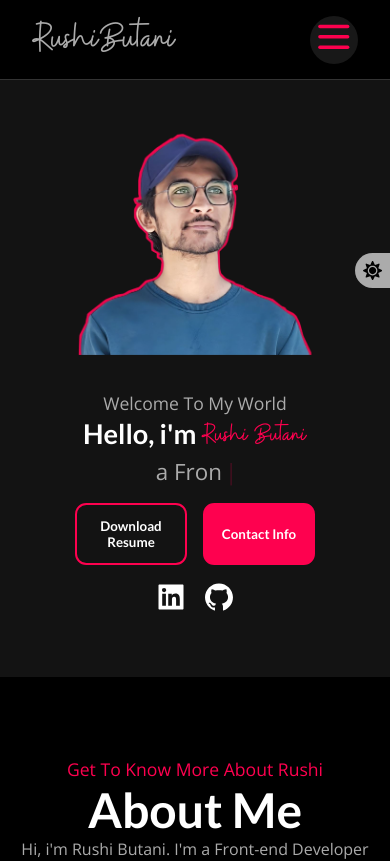
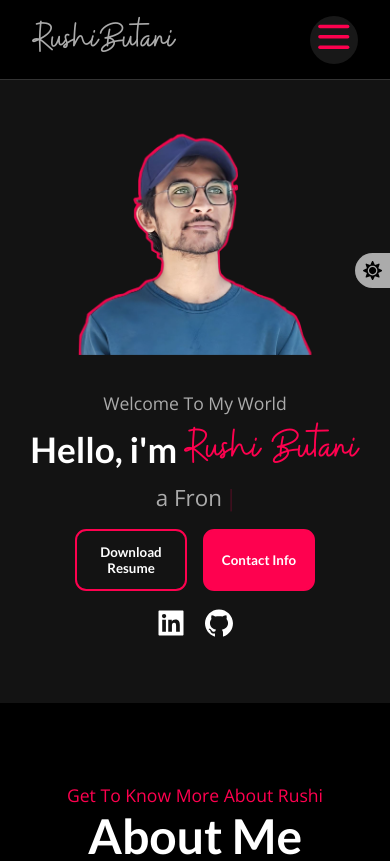
Before and after one commit to rushibutani/Portfolio, a React (Create React App) app: page / in a window 390 px wide. Shown: the top 861 px of the page. Built offline with nearby package versions, Linux system fonts and the light colour scheme.

Commit message:
home name size update

```diff
--- a/src/style.scss
+++ b/src/style.scss
@@ -422,7 +422,7 @@ p {
     }
 
     .myname {
-      font-size: 3.5rem;
+      font-size: 4rem;
       text-align: center;
       color: $color-hover;
       font-family: Buffalo;
@@ -987,11 +987,6 @@ p {
   #home {
     min-height: 95vh;
     height: fit-content;
-
-    h1,
-    .myname {
-      font-size: 2.5rem;
-    }
   }
 
   .project-card-container {
@@ -1267,11 +1262,11 @@ p {
       .section-text-p2 {
         font-size: 1.4rem;
       }
-      .title {
-        font-size: 2rem;
+      h1 {
+        font-size: 2.5rem;
 
         .myname {
-          font-size: 2.5rem;
+          font-size: 3rem;
         }
       }
     }
@@ -1350,14 +1345,11 @@ p {
     }
 
     .home-text-section {
-      .section-text-p2 {
-        font-size: 1.4rem;
-      }
-      .title {
-        font-size: 1.7rem;
+      h1 {
+        font-size: 2.2rem;
 
         .myname {
-          font-size: 1.8rem;
+          font-size: 3rem;
         }
       }
     }
```
